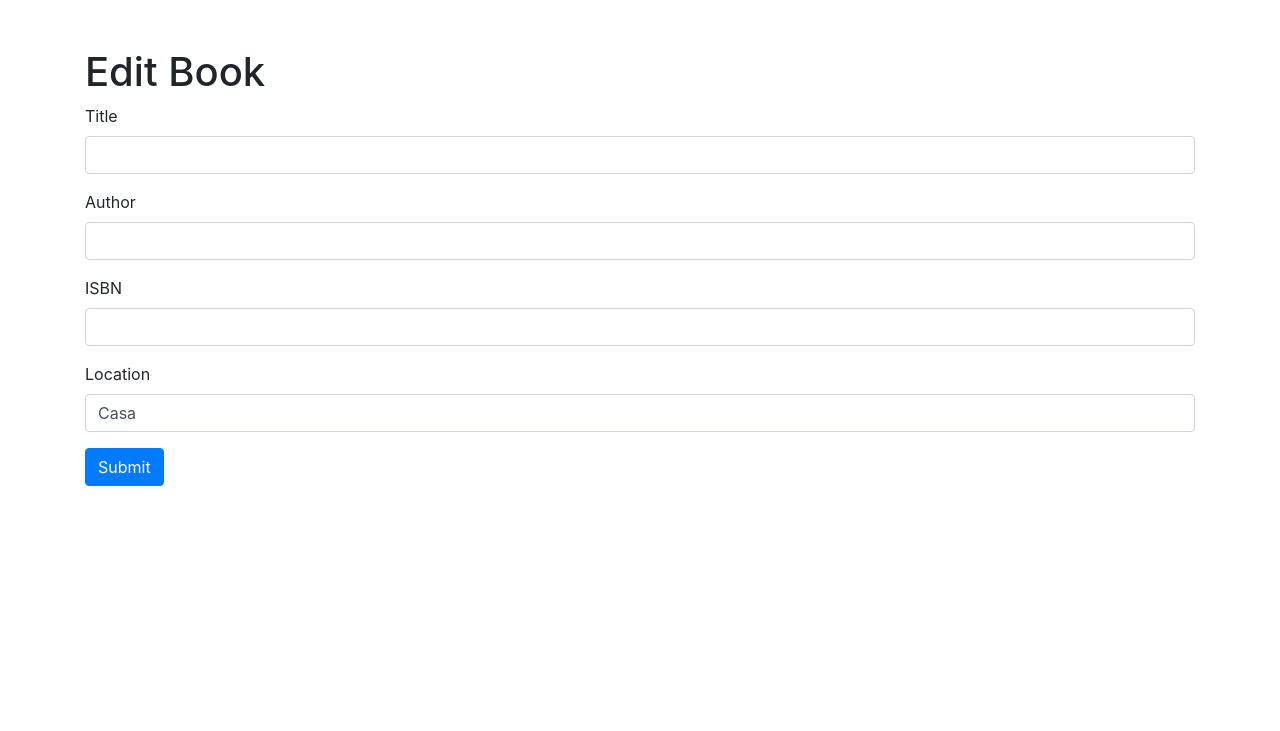
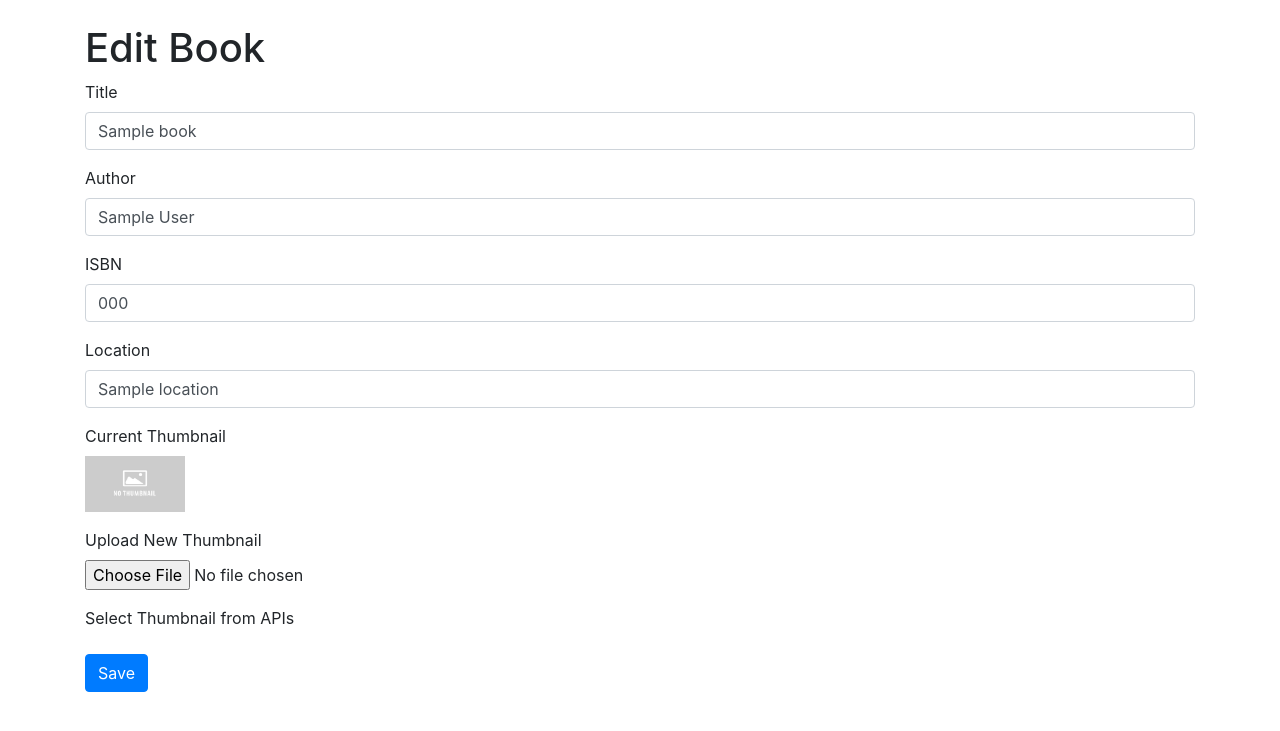
Before and after one commit to ajifernandez/Book-Manager, a Flask app: template app/templates/edit_book.html in a window 1280 px wide. Shown: the top 731 px of the page. Run offline with Flask 3, Linux system fonts and the light colour scheme; the template is opened without the code that fills it: values that come from a table or form of the project are taken from there, most other values are stand-ins (such as "Sample title", 1, 10 or a date in 2020); some libraries are stand-ins or nearby versions.

Commit message:
simplify edit and index operations

```diff
--- a/app/templates/edit_book.html
+++ b/app/templates/edit_book.html
@@ -1,31 +1,62 @@
-<!doctype html>
+<!DOCTYPE html>
 <html lang="en">
 <head>
     <meta charset="UTF-8">
-    <meta name="viewport" content="width=device-width, initial-scale=1.0">
     <title>Edit Book</title>
-    <link rel="stylesheet" href="https://maxcdn.bootstrapcdn.com/bootstrap/4.0.0/css/bootstrap.min.css">
+    <link href="https://stackpath.bootstrapcdn.com/bootstrap/4.3.1/css/bootstrap.min.css" rel="stylesheet">
+    <style>
+        .thumbnail-option img {
+            width: 100px;
+            height: auto;
+            margin: 5px;
+            cursor: pointer;
+            border: 2px solid transparent;
+        }
+        .thumbnail-option img.selected {
+            border-color: blue;
+        }
+    </style>
 </head>
 <body>
 <div class="container">
-    <h1 class="mt-5">Edit Book</h1>
-    <form method="post" action="{{ url_for('edit_book_view', book_id=form.id.data) }}">
-        {{ form.hidden_tag() }}
+    <h1 class="mt-4">Edit Book</h1>
+    <form method="POST" action="{{ url_for('edit_book', book_id=book.id) }}" enctype="multipart/form-data">
         <div class="form-group">
-            {{ form.title.label }} {{ form.title(size = 32, class = "form-control") }}
+            <label for="title">Title</label>
+            <input type="text" class="form-control" id="title" name="title" value="{{ book.title }}">
         </div>
         <div class="form-group">
-            {{ form.author.label }} {{ form.author(size = 32, class = "form-control") }}
+            <label for="author">Author</label>
+            <input type="text" class="form-control" id="author" name="author" value="{{ book.author }}">
         </div>
         <div class="form-group">
-            {{ form.isbn.label }} {{ form.isbn(size = 32, class = "form-control") }}
+            <label for="isbn">ISBN</label>
+            <input type="text" class="form-control" id="isbn" name="isbn" value="{{ book.isbn }}">
         </div>
         <div class="form-group">
-            {{ form.location.label }} {{ form.location(size = 32, class = "form-control") }}
+            <label for="location">Location</label>
+            <input type="text" class="form-control" id="location" name="location" value="{{ book.location }}">
         </div>
         <div class="form-group">
-            {{ form.submit(class = "btn btn-primary") }}
+            <label for="thumbnail">Current Thumbnail</label>
+            <div>
+                {% if book.thumbnail %}
+                    <img src="{{ url_for('static', filename=book.thumbnail) }}" alt="Thumbnail" width="100">
+                {% else %}
+                    <img src="{{ url_for('static', filename='no_thumbnail.png') }}" alt="No Thumbnail" width="100">
+                {% endif %}
+            </div>
         </div>
+        <div class="form-group">
+            <label for="new_thumbnail">Upload New Thumbnail</label>
+            <input type="file" class="form-control-file" id="new_thumbnail" name="new_thumbnail">
+        </div>
+        <div class="form-group">
+            <label for="api_thumbnail">Select Thumbnail from APIs</label>
+            <div id="api_thumbnail" class="thumbnail-option"></div>
+            <input type="hidden" id="selected_thumbnail" name="selected_thumbnail">
+        </div>
+        <button type="submit" class="btn btn-primary">Save</button>
     </form>
 </div>
 </body>
--- a/docker-compose.yaml
+++ b/docker-compose.yaml
@@ -1,5 +1,4 @@
-version: '3.8'
-
+version: '3'
 services:
   web:
     build: .
@@ -8,5 +7,5 @@ services:
     volumes:
       - .:/app
     environment:
+      - FLASK_APP=run.py
       - FLASK_ENV=development
-    command: python run.py
```
Also changed, not shown: app/book_apis.py (added, +53 -0 lines), app/csv_utils.py (+10 -10 lines), app/routes.py (+33 -69 lines), app/templates/index.html (+5 -5 lines), books.csv (+12 -0 lines).
